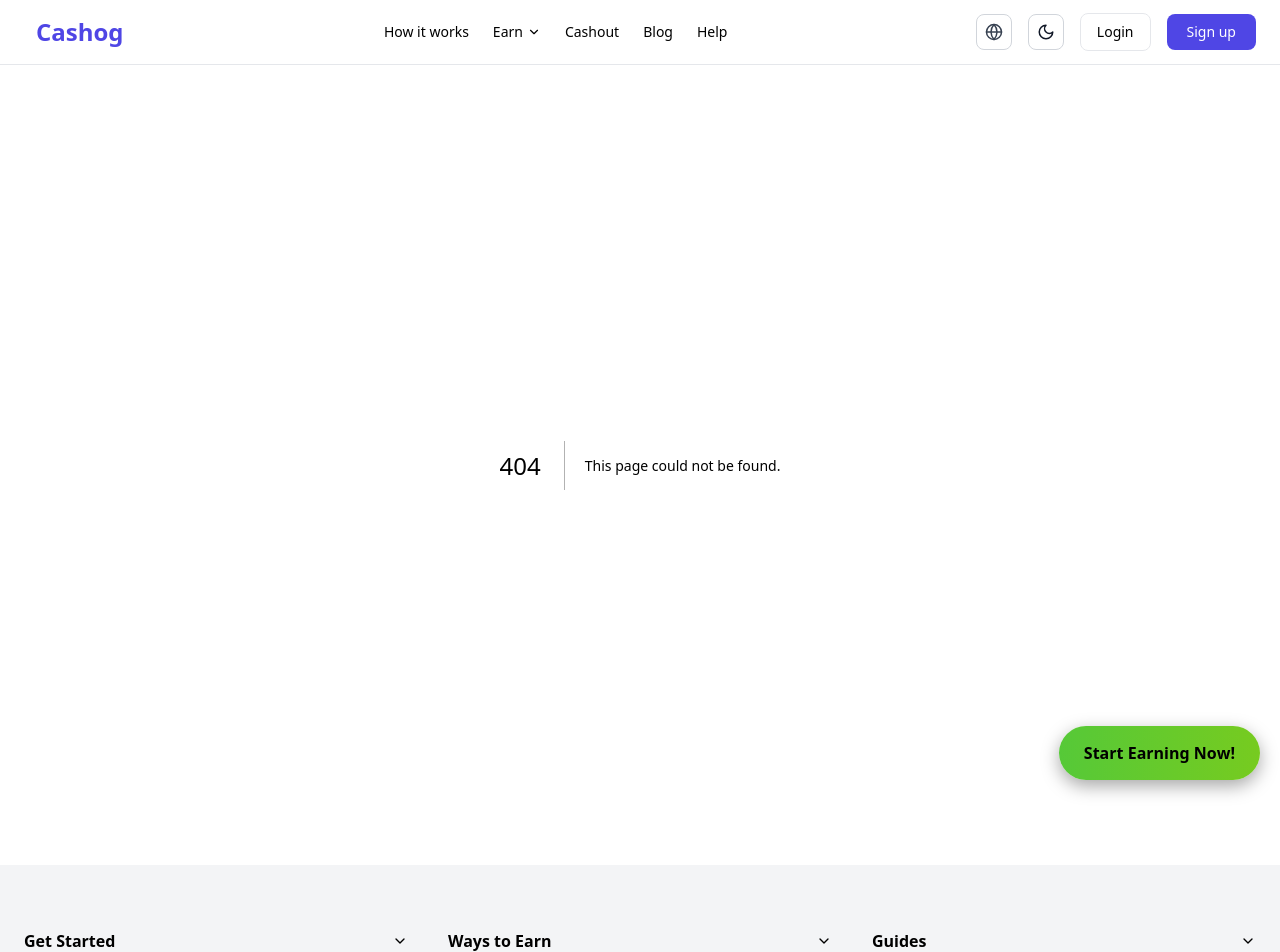
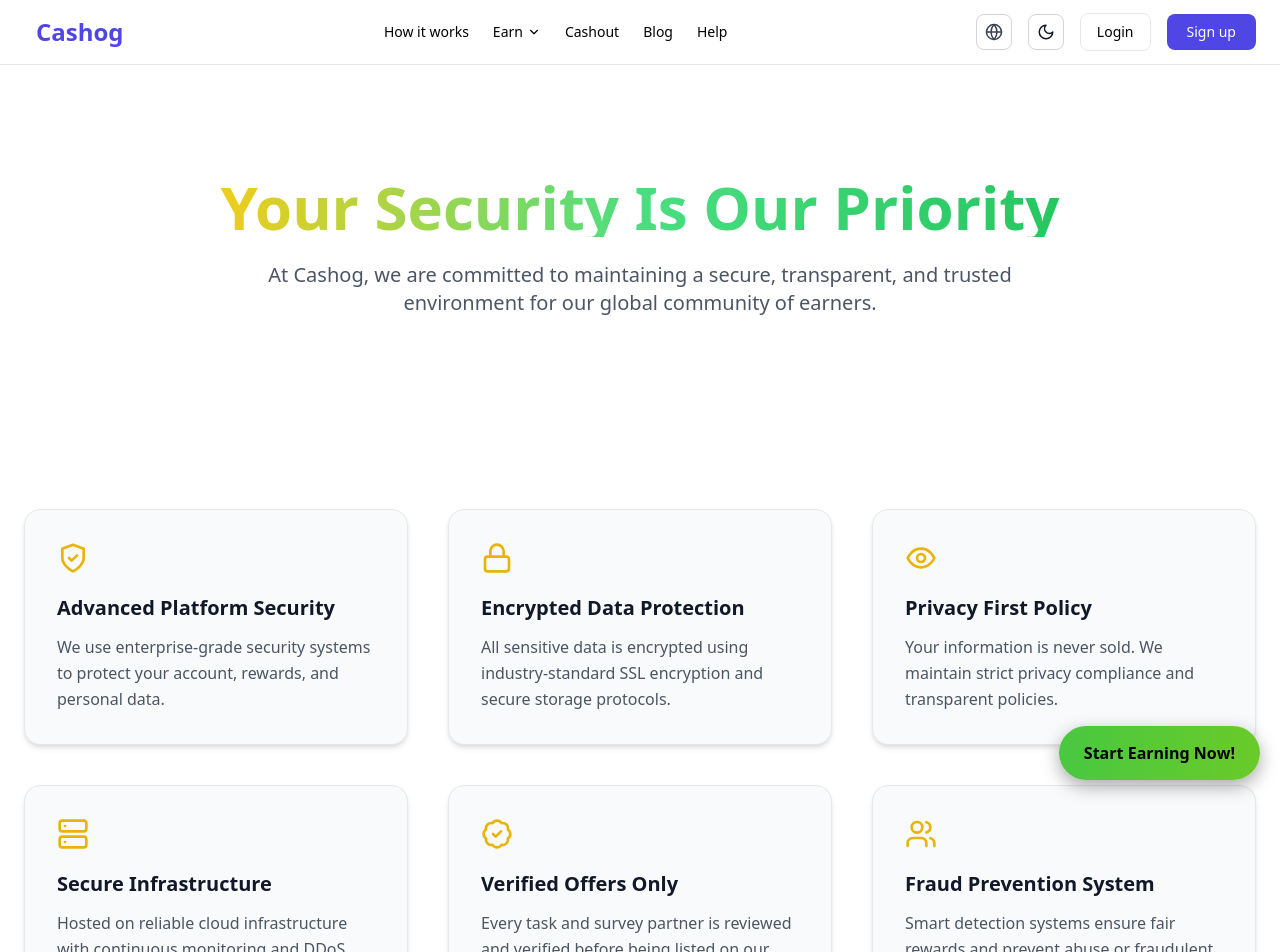
Before and after one commit to tool63/cashin, a Next.js app: page /trust-safety in a window 1280 px wide. Before the commit this address had no page. Shown: the top 952 px of the page. Built offline with nearby package versions, Linux system fonts and the light colour scheme.

Commit message:
Create page.tsx

```diff
--- /dev/null
+++ b/app/(site)/trust-safety/page.tsx
@@ -0,0 +1,144 @@
+// app/trust-safety/page.tsx
+"use client";
+
+import { ShieldCheck, Lock, Eye, Server, BadgeCheck, Users } from "lucide-react";
+import { motion } from "framer-motion";
+import Meta from "@/components/seo/SeoEngine";
+
+const features = [
+  {
+    icon: <ShieldCheck size={32} />,
+    title: "Advanced Platform Security",
+    description:
+      "We use enterprise-grade security systems to protect your account, rewards, and personal data.",
+  },
+  {
+    icon: <Lock size={32} />,
+    title: "Encrypted Data Protection",
+    description:
+      "All sensitive data is encrypted using industry-standard SSL encryption and secure storage protocols.",
+  },
+  {
+    icon: <Eye size={32} />,
+    title: "Privacy First Policy",
+    description:
+      "Your information is never sold. We maintain strict privacy compliance and transparent policies.",
+  },
+  {
+    icon: <Server size={32} />,
+    title: "Secure Infrastructure",
+    description:
+      "Hosted on reliable cloud infrastructure with continuous monitoring and DDoS protection.",
+  },
+  {
+    icon: <BadgeCheck size={32} />,
+    title: "Verified Offers Only",
+    description:
+      "Every task and survey partner is reviewed and verified before being listed on our platform.",
+  },
+  {
+    icon: <Users size={32} />,
+    title: "Fraud Prevention System",
+    description:
+      "Smart detection systems ensure fair rewards and prevent abuse or fraudulent activities.",
+  },
+];
+
+export default function TrustSafetyPage() {
+  return (
+    <>
+      <Meta
+        title="Trust & Safety - Cashog"
+        description="Learn how Cashog protects your data, secures your earnings, and ensures safe online rewards."
+      />
+
+      <main className="bg-white dark:bg-[#070A14] text-gray-900 dark:text-white transition-colors duration-300">
+
+        {/* HERO SECTION */}
+        <section className="relative py-28 px-6 text-center overflow-hidden">
+          <div className="max-w-4xl mx-auto">
+
+            <motion.h1
+              initial={{ opacity: 0, y: 30 }}
+              animate={{ opacity: 1, y: 0 }}
+              transition={{ duration: 0.6 }}
+              className="text-4xl sm:text-5xl md:text-6xl font-extrabold mb-6 bg-clip-text text-transparent bg-gradient-to-r from-yellow-400 via-green-400 to-green-500"
+            >
+              Your Security Is Our Priority
+            </motion.h1>
+
+            <motion.p
+              initial={{ opacity: 0, y: 30 }}
+              animate={{ opacity: 1, y: 0 }}
+              transition={{ duration: 0.8 }}
+              className="text-lg sm:text-xl text-gray-600 dark:text-gray-300 max-w-3xl mx-auto leading-relaxed"
+            >
+              At Cashog, we are committed to maintaining a secure, transparent,
+              and trusted environment for our global community of earners.
+            </motion.p>
+
+          </div>
+        </section>
+
+        {/* SECURITY GRID */}
+        <section className="max-w-7xl mx-auto px-6 py-20 grid gap-10 sm:grid-cols-2 lg:grid-cols-3">
+          {features.map((feature, index) => (
+            <motion.div
+              key={index}
+              initial={{ opacity: 0, y: 40 }}
+              whileInView={{ opacity: 1, y: 0 }}
+              viewport={{ once: true }}
+              transition={{ duration: 0.5, delay: index * 0.1 }}
+              className="bg-gray-50 dark:bg-[#111827] p-8 rounded-2xl shadow-md hover:shadow-xl transition-all duration-300 border border-gray-200 dark:border-gray-800"
+            >
+              <div className="mb-5 text-yellow-500">{feature.icon}</div>
+              <h3 className="text-xl font-semibold mb-3">
+                {feature.title}
+              </h3>
+              <p className="text-gray-600 dark:text-gray-400 leading-relaxed">
+                {feature.description}
+              </p>
+            </motion.div>
+          ))}
+        </section>
+
+        {/* CORPORATE COMPLIANCE SECTION */}
+        <section className="py-24 px-6 bg-gray-100 dark:bg-[#0F111B] text-center transition-colors duration-300">
+          <div className="max-w-4xl mx-auto">
+
+            <h2 className="text-3xl sm:text-4xl font-bold mb-6">
+              Compliance & Transparency
+            </h2>
+
+            <p className="text-gray-700 dark:text-gray-300 text-lg leading-relaxed">
+              We follow strict compliance standards and operate with full transparency.
+              Our policies are designed to ensure fairness, user safety, and long-term trust.
+              We continuously monitor platform activities to maintain a secure and ethical environment.
+            </p>
+
+          </div>
+        </section>
+
+        {/* FINAL TRUST CTA */}
+        <section className="py-28 px-6 text-center bg-white dark:bg-[#070A14]">
+          <h2 className="text-3xl sm:text-4xl font-bold mb-8">
+            Earn with Confidence
+          </h2>
+
+          <p className="text-gray-600 dark:text-gray-400 mb-10 max-w-2xl mx-auto">
+            Join a platform built on trust, security, and reliability.
+            Start earning safely today.
+          </p>
+
+          <a
+            href="/signup"
+            className="inline-flex items-center gap-3 bg-gradient-to-r from-yellow-400 via-green-400 to-green-500 text-black px-12 py-5 rounded-2xl font-bold shadow-xl hover:shadow-2xl transition-all duration-300"
+          >
+            Create Free Account
+          </a>
+        </section>
+
+      </main>
+    </>
+  );
+}
```
